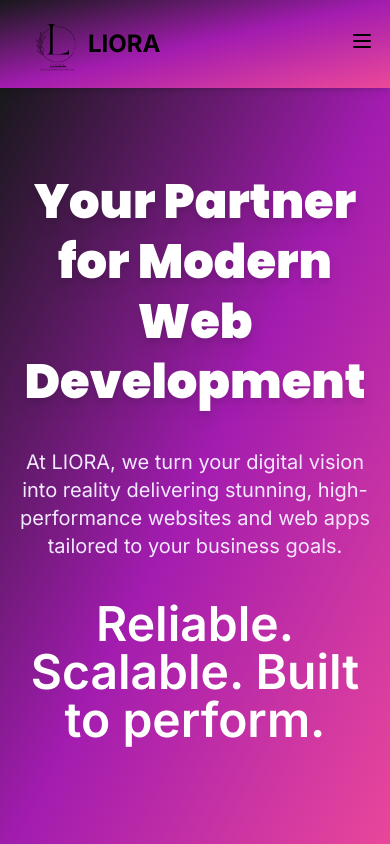
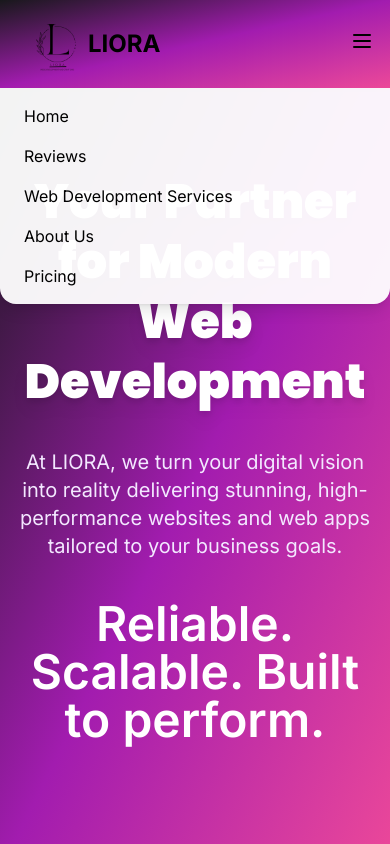
Before and after one commit to Liora-designs/Liora, a React (Vite) app in the folder frontend/: page / in a window 390 px wide. Both pictures are taken after a click on the button "Open menu". Shown: the top 844 px of the page. Built offline with nearby package versions, Linux system fonts and the light colour scheme.

Commit message:
Fix: Implement working mobile menu for navbar

```diff
--- a/frontend/src/components/NavBar.jsx
+++ b/frontend/src/components/NavBar.jsx
@@ -1,10 +1,28 @@
-import React, { useState } from 'react';
+import React, { useState, useRef, useEffect } from 'react';
 import { Link } from 'react-router-dom';
 import ConsultationFormSection from './ConsultationFormSection';
 
 const NavBar = () => {
   const [dropdownOpen, setDropdownOpen] = useState(false);
   const [modalOpen, setModalOpen] = useState(false);
+  const dropdownRef = useRef(null);
+
+  // Close dropdown when clicking outside
+  useEffect(() => {
+    function handleClickOutside(event) {
+      if (dropdownRef.current && !dropdownRef.current.contains(event.target)) {
+        setDropdownOpen(false);
+      }
+    }
+    if (dropdownOpen) {
+      document.addEventListener('mousedown', handleClickOutside);
+    } else {
+      document.removeEventListener('mousedown', handleClickOutside);
+    }
+    return () => {
+      document.removeEventListener('mousedown', handleClickOutside);
+    };
+  }, [dropdownOpen]);
 
   return (
     <nav className="bg-gradient-to-br from-primary via-purple to-accent shadow-md sticky top-0 z-50">
@@ -25,12 +43,25 @@ const NavBar = () => {
           <Link to="/pricing" className="text-black-700 hover:text-blue-700 font-medium">Pricing</Link>
         </div>
         <div className="md:hidden">
-          {/* Mobile menu button placeholder */}
-          <button className="text-black-700 focus:outline-none">
+          <button
+            className="text-black-700 focus:outline-none"
+            onClick={() => setDropdownOpen((open) => !open)}
+            aria-label="Open menu"
+          >
             <svg className="w-6 h-6" fill="none" stroke="currentColor" viewBox="0 0 24 24" xmlns="http://www.w3.org/2000/svg"><path strokeLinecap="round" strokeLinejoin="round" strokeWidth={2} d="M4 6h16M4 12h16M4 18h16" /></svg>
           </button>
         </div>
       </div>
+      {/* Mobile Dropdown Menu */}
+      {dropdownOpen && (
+        <div ref={dropdownRef} className="md:hidden bg-white/95 shadow-lg rounded-b-2xl px-6 py-4 flex flex-col space-y-4 absolute w-full left-0 top-[100%] z-40 animate-fadeInDown">
+          <Link to="/" className="text-black-700 font-medium" onClick={() => setDropdownOpen(false)}>Home</Link>
+          <Link to="/reviews" className="text-black-700 font-medium" onClick={() => setDropdownOpen(false)}>Reviews</Link>
+          <Link to="/financial-services" className="text-black-700 font-medium" onClick={() => setDropdownOpen(false)}>Web Development Services</Link>
+          <Link to="/about" className="text-black-700 font-medium" onClick={() => setDropdownOpen(false)}>About Us</Link>
+          <Link to="/pricing" className="text-black-700 font-medium" onClick={() => setDropdownOpen(false)}>Pricing</Link>
+        </div>
+      )}
       {/* Modal for Book Consultation */}
       {modalOpen && (
         <div className="fixed inset-0 bg-black bg-opacity-40 flex items-center justify-center z-50">
```
